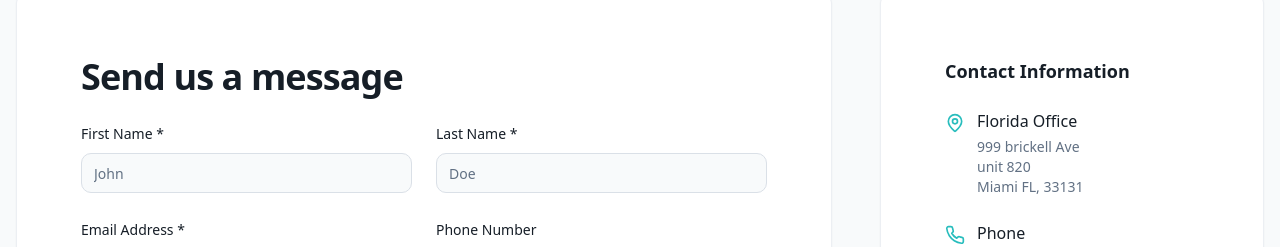
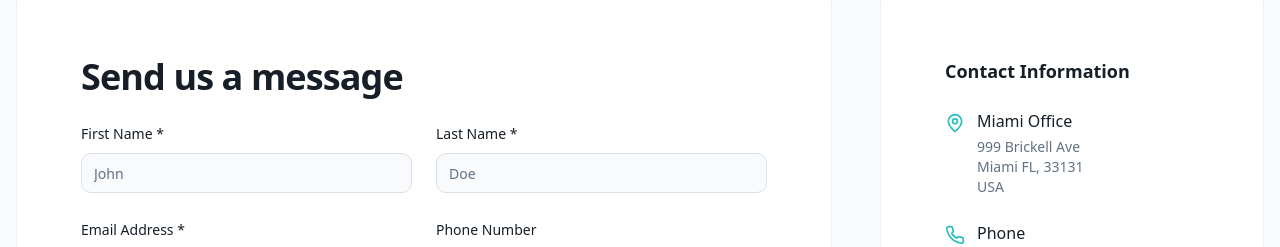
Before and after one commit to CJestrip-89/jaack-business-website, a React (Vite) app: page /contact in a window 1280 px wide. Shown: the part 456-703 px from the top of the page. Built offline with nearby package versions, Linux system fonts and the light colour scheme; the HTML template or start-up script is replaced by a standard one.

Commit message:
Code edited in Lovable Code Editor
Edited UI in Lovable

```diff
--- a/src/pages/Contact.tsx
+++ b/src/pages/Contact.tsx
@@ -231,15 +231,13 @@ const Contact = () => {
                     <div className="flex items-start">
                       <MapPin className="w-5 h-5 text-secondary mr-3 mt-1" />
                       <div>
-                        <div className="font-medium mb-1">Florida Office</div>
+                        <div className="font-medium mb-1">Miami Office</div>
                         <div className="text-sm text-muted-foreground">
-                          999 brickell Ave
-                          <br />
-                          unit 820
+                          999 Brickell Ave
                           <br />
                           Miami FL, 33131
                           <br />
-                          {/* United Kingdom */}
+                          USA
                         </div>
                       </div>
                     </div>
```
